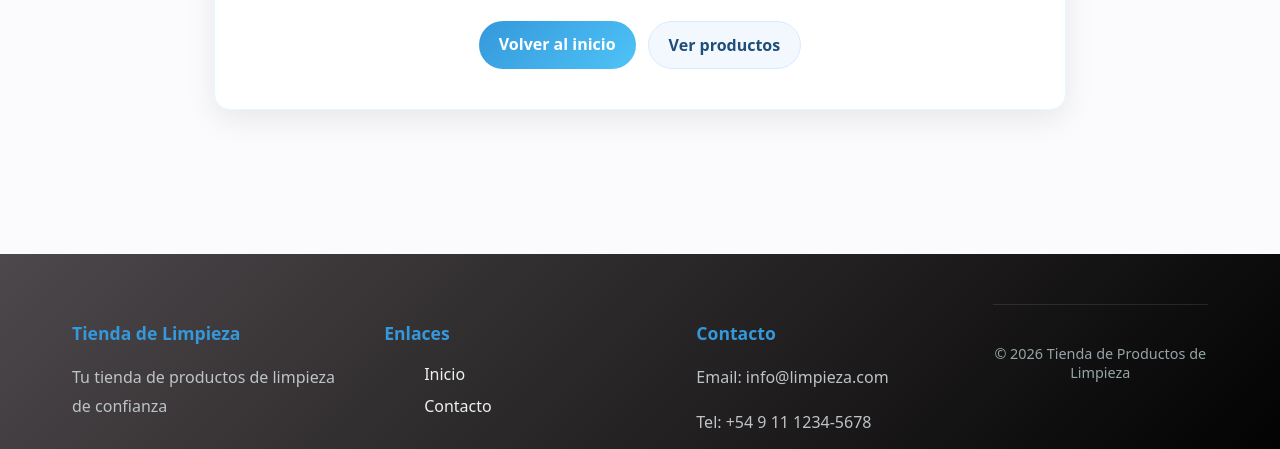
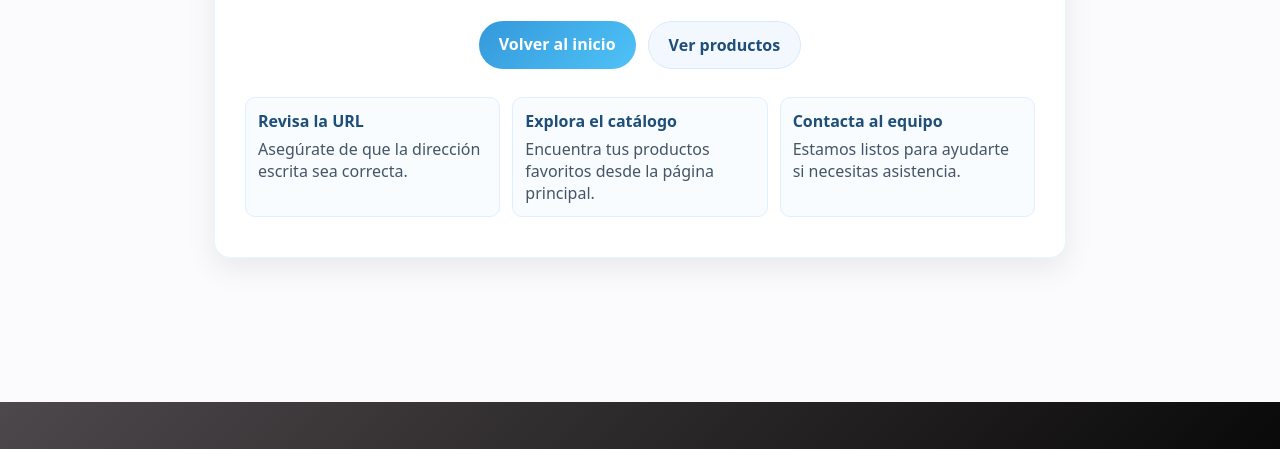
Before and after one commit to mverag7-eng/boxmodel_tarea, a plain HTML site: page 404.html in a window 1280 px wide. Shown: the part 633-1082 px from the top of the page. Drawn offline with Linux system fonts and the light colour scheme.

Commit message:
Agregar secciones de ayuda en la página 404

```diff
--- a/404.html
+++ b/404.html
@@ -58,6 +58,29 @@
       justify-content: center;
       gap: 12px;
       flex-wrap: wrap;
+      margin-bottom: 28px;
+    }
+
+    .help-list {
+      display: grid;
+      grid-template-columns: repeat(auto-fit, minmax(180px, 1fr));
+      gap: 12px;
+      margin-top: 8px;
+      text-align: left;
+    }
+
+    .help-item {
+      background: #f8fcff;
+      border: 1px solid #dfefff;
+      border-radius: 10px;
+      padding: 12px;
+      color: #456;
+    }
+
+    .help-item strong {
+      display: block;
+      margin-bottom: 6px;
+      color: #1f4e79;
     }
 
     .btn {
@@ -116,6 +139,21 @@
           <a class="btn btn-primary" href="index.html">Volver al inicio</a>
           <a class="btn btn-secondary" href="index.html">Ver productos</a>
         </div>
+
+        <div class="help-list">
+          <div class="help-item">
+            <strong>Revisa la URL</strong>
+            Asegúrate de que la dirección escrita sea correcta.
+          </div>
+          <div class="help-item">
+            <strong>Explora el catálogo</strong>
+            Encuentra tus productos favoritos desde la página principal.
+          </div>
+          <div class="help-item">
+            <strong>Contacta al equipo</strong>
+            Estamos listos para ayudarte si necesitas asistencia.
+          </div>
+        </div>
       </div>
     </section>
   </main>
```
